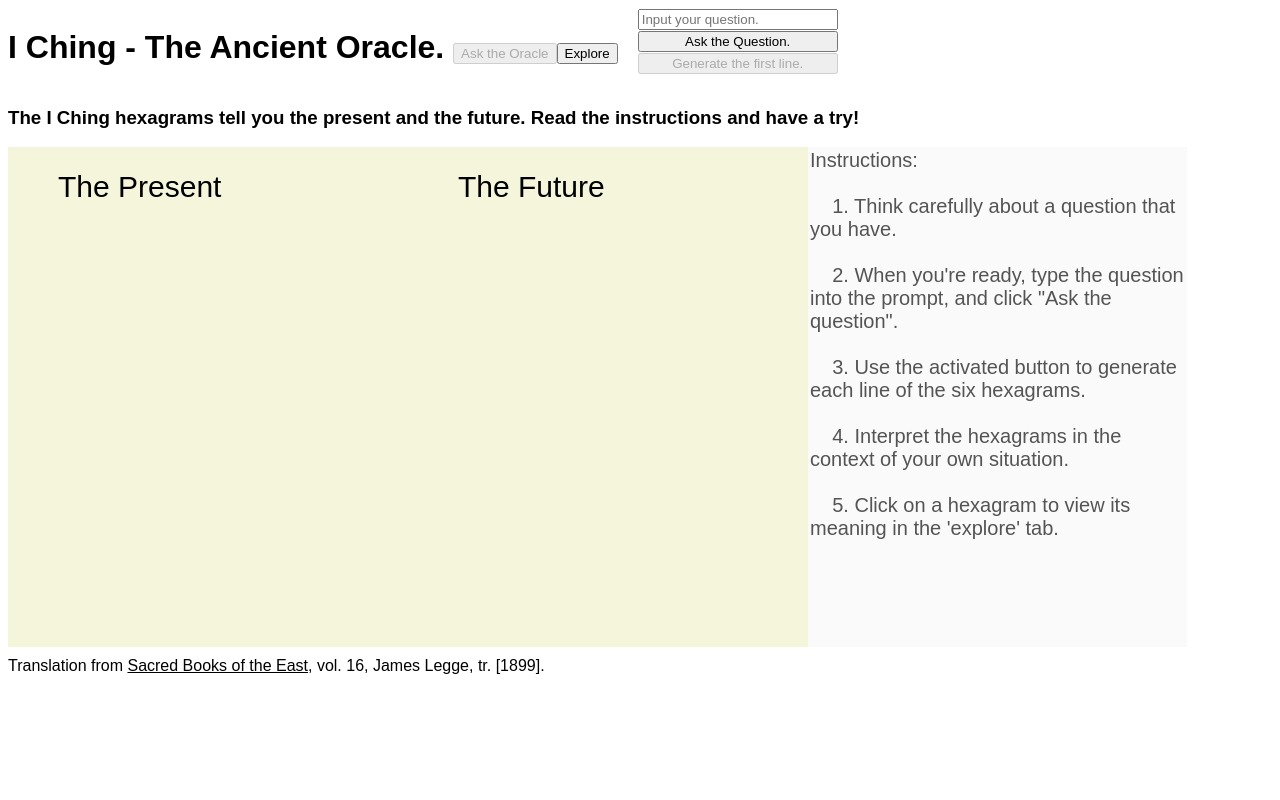
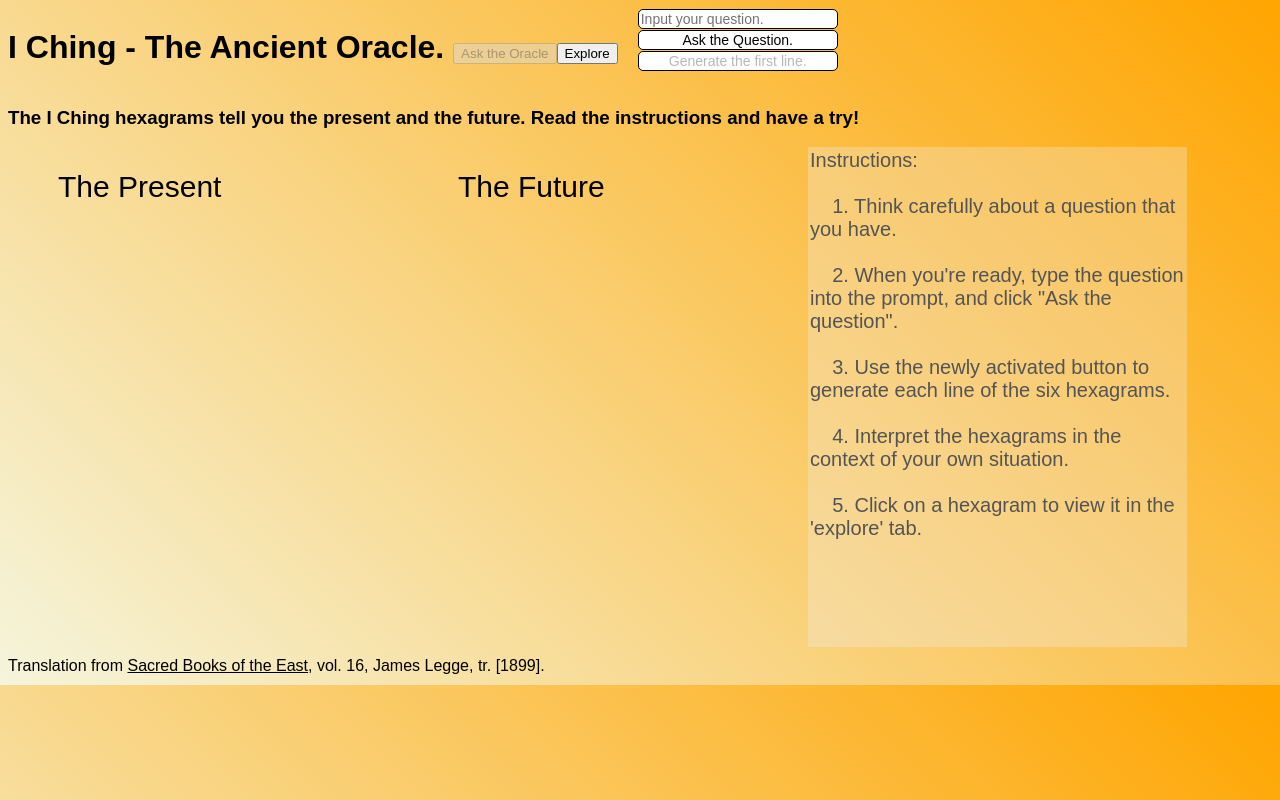
Before and after one commit to Adrianjewell91/yijing, a plain HTML site: page index.html in a window 1280 px wide. Both pictures are taken after a click on the button "Ask the Oracle". Drawn offline with Linux system fonts and the light colour scheme.

Commit message:
formatting

```diff
--- a/scripts/bundle.js
+++ b/scripts/bundle.js
@@ -531,11 +531,11 @@
 
     2. When you're ready, type the question into the prompt, and click "Ask the question".
 
-    3. Use the activated button to generate each line of the six hexagrams.
+    3. Use the newly activated button to generate each line of the six hexagrams.
 
     4. Interpret the hexagrams in the context of your own situation.
 
-    5. Click on a hexagram to view its meaning in the 'explore' tab.`;
+    5. Click on a hexagram to view it in the 'explore' tab.`;
 
   let i = 0;
   const numberArr = ["second line",
--- a/scripts/oracle.js
+++ b/scripts/oracle.js
@@ -49,11 +49,11 @@
 
     2. When you're ready, type the question into the prompt, and click "Ask the question".
 
-    3. Use the activated button to generate each line of the six hexagrams.
+    3. Use the newly activated button to generate each line of the six hexagrams.
 
     4. Interpret the hexagrams in the context of your own situation.
 
-    5. Click on a hexagram to view its meaning in the 'explore' tab.`;
+    5. Click on a hexagram to view it in the 'explore' tab.`;
 
   let i = 0;
   const numberArr = ["second line",
--- a/styles/styles.css
+++ b/styles/styles.css
@@ -1,5 +1,9 @@
 html * {
   font-family: sans-serif;
+}
+
+body{
+  background: linear-gradient(45deg, beige, orange);
 }
 
 #header-div {
@@ -15,10 +19,9 @@
 }
 
 #exploreCanvas, #oracleCanvas {
-  background-color: beige;
+  /*background-color: beige;*/
   height: 500px;
 }
-
 
 #gua-detail, #directions {
   border: none;
@@ -45,10 +48,15 @@
 }
 
 #o-buttons * {
-margin-top: 1px;
+  margin-top: 1px;
+  border-radius: 5px;
+  font-size: 14px;
+  border: 1px solid black;
+  background-color: white;
 }
 
 #gua-selector {
+  height: 9%;
   font-size: 30px;
 }
 
```
